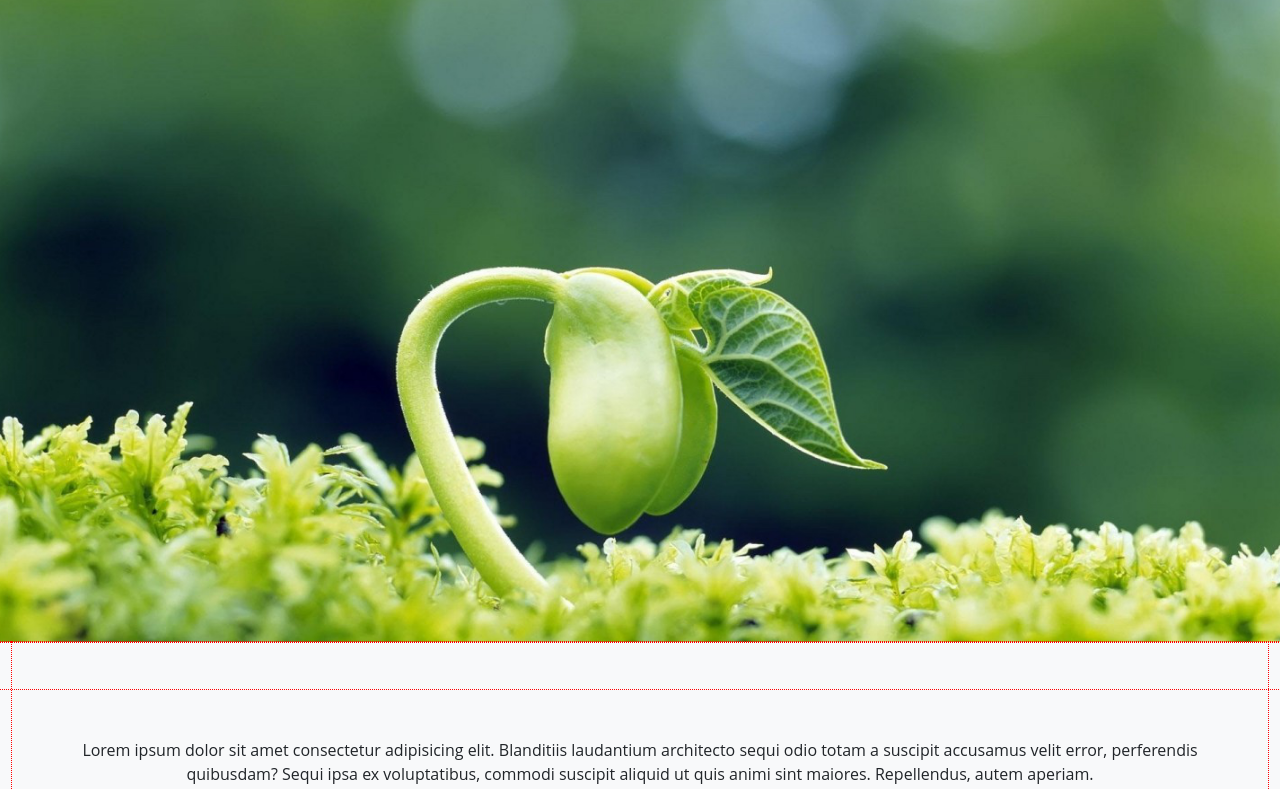
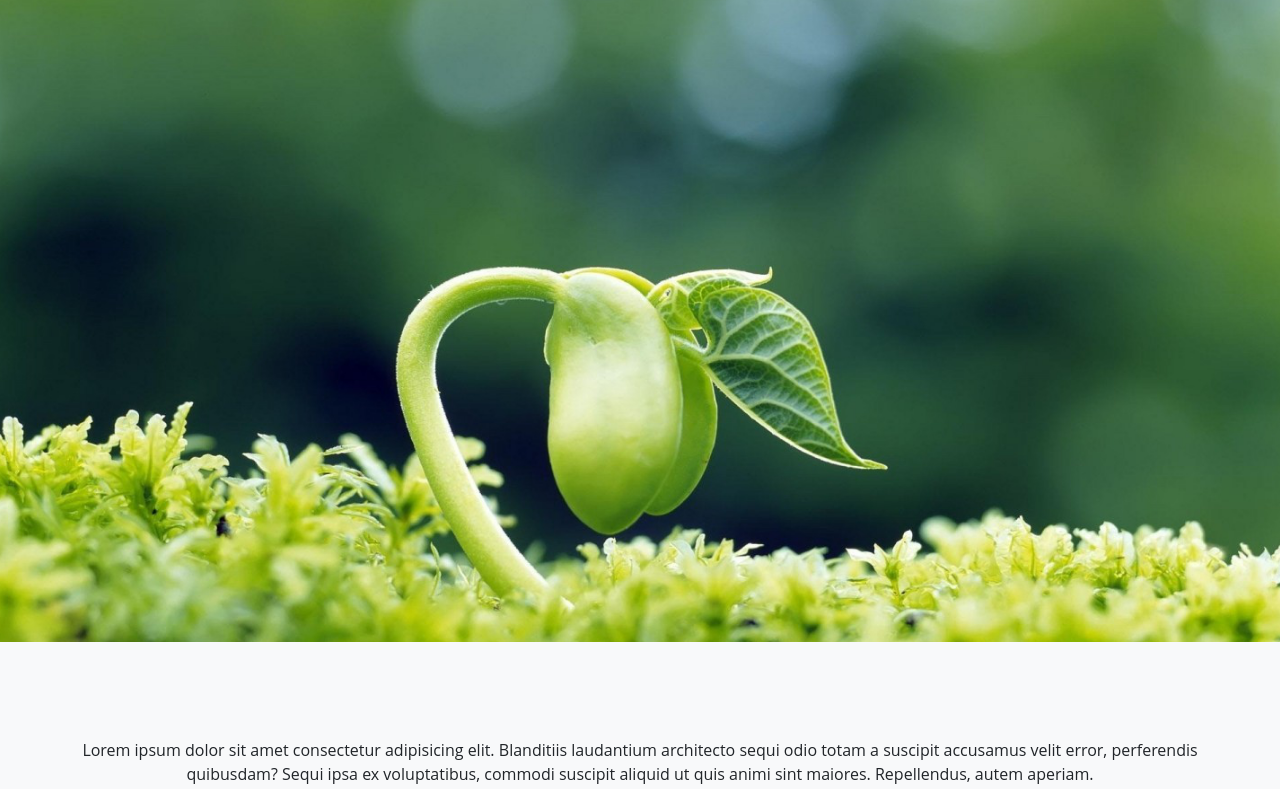
Before and after one commit to eltemucano/Python0070-ComunidadSostenible, a plain HTML site: page index.html in a window 1280 px wide. Shown: the part 170-959 px from the top of the page. Drawn offline with nearby package versions, Linux system fonts and the light colour scheme.

Commit message:
Modificación menor CSS

```diff
--- a/css/main.css
+++ b/css/main.css
@@ -1,6 +1,6 @@
 /* Inserta tu codigo aqui */
 *{
-    outline: 1px dotted red;
+    /* outline: 1px dotted red; */
     font-family: 'Open Sans', sans-serif;
     /* background-color: aquamarine; */
 
```
